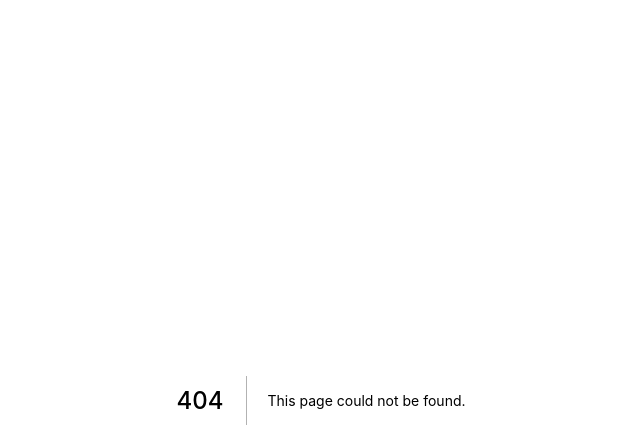
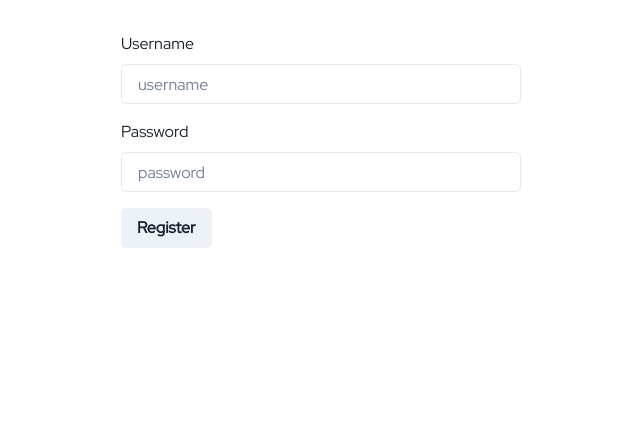
Before and after one commit to johnmarion1126/cratedigging, a Next.js app in the folder client/: page /register in a window 1280 px wide. Before the commit this address had no page. Shown: the top 448 px of the page, without its empty margins (319-959 px from the left). Built offline with nearby package versions, Linux system fonts and the light colour scheme; no server answers.

Commit message:
Create register form (#7)
* Create register file

* Set up apollo client

* Create input field atom

* Create wrapper component

* Add elements and styling to register page

* Connect register api to register page

* Add error message for register

```diff
--- a/client/package.json
+++ b/client/package.json
@@ -15,6 +15,7 @@
     "@emotion/react": "^11.9.3",
     "@emotion/styled": "^11.9.3",
     "@fontsource/red-hat-display": "^4.5.9",
+    "formik": "^2.2.9",
     "framer-motion": "^6.3.11",
     "graphql": "^16.5.0",
     "next": "12.1.6",
--- /dev/null
+++ b/client/src/atoms/InputField.tsx
@@ -0,0 +1,32 @@
+import React, { InputHTMLAttributes } from 'react';
+import {
+  FormControl, FormErrorMessage, FormLabel, Input, Textarea,
+} from '@chakra-ui/react';
+import { useField } from 'formik';
+
+type InputFieldProps = InputHTMLAttributes<HTMLInputElement> & {
+  label: string;
+  name: string;
+  textarea?: boolean;
+}
+
+const InputField: React.FC<InputFieldProps> = ({
+  label,
+  textarea,
+  ...props
+}) => {
+  const [field, { error }] = useField(props);
+
+  let InputType: any = Input;
+  if (textarea) InputType = Textarea;
+
+  return (
+    <FormControl isInvalid={!!error}>
+      <FormLabel htmlFor={field.name}>{label}</FormLabel>
+      <InputType {...field} {...props} id={field.name} />
+      {error ? <FormErrorMessage>{error}</FormErrorMessage> : null}
+    </FormControl>
+  );
+};
+
+export default InputField;
--- /dev/null
+++ b/client/src/components/Wrapper.tsx
@@ -0,0 +1,20 @@
+import React from 'react';
+import { Box } from '@chakra-ui/react';
+
+export type WrapperVariant = 'small' | 'regular';
+
+interface WrapperProps {
+  variant?: WrapperVariant
+  children: React.ReactNode
+}
+
+const Wrapper: React.FC<WrapperProps> = ({
+  children,
+  variant = 'regular',
+}) => (
+  <Box mt={8} mx="auto" maxW={variant === 'regular' ? '800px' : '400px'} w="100%">
+    { children }
+  </Box>
+);
+
+export default Wrapper;
--- /dev/null
+++ b/client/src/graphql/mutations/register.ts
@@ -0,0 +1,18 @@
+import { gql } from '@apollo/client';
+
+const REGISTER = gql`
+mutation($input: UsernamePasswordInput!) {
+  register(input: $input) {
+    user {
+      id
+      username
+    }
+    errors {
+      field
+      message
+    }
+  }
+}
+`;
+
+export default REGISTER;
--- a/client/src/pages/_app.tsx
+++ b/client/src/pages/_app.tsx
@@ -2,12 +2,21 @@ import React from 'react';
 import '@fontsource/red-hat-display';
 import type { AppProps } from 'next/app';
 import { ChakraProvider } from '@chakra-ui/react';
+import { ApolloClient, ApolloProvider, InMemoryCache } from '@apollo/client';
 import theme from '../theme';
 
+const client = new ApolloClient({
+  uri: process.env.NEXT_PUBLIC_API_URI,
+  cache: new InMemoryCache(),
+  credentials: 'include',
+});
+
 const MyApp = ({ Component, pageProps }: AppProps) => (
-  <ChakraProvider resetCSS theme={theme}>
-    <Component {...pageProps} />
-  </ChakraProvider>
+  <ApolloProvider client={client}>
+    <ChakraProvider resetCSS theme={theme}>
+      <Component {...pageProps} />
+    </ChakraProvider>
+  </ApolloProvider>
 );
 
 export default MyApp;
--- /dev/null
+++ b/client/src/pages/register.tsx
@@ -0,0 +1,59 @@
+import React from 'react';
+import dynamic from 'next/dynamic';
+import { Form, Formik } from 'formik';
+import { useRouter } from 'next/router';
+import { useMutation } from '@apollo/client';
+import { Box, Button } from '@chakra-ui/react';
+
+import toErrorMap from '../utils/toErrorMap';
+import Wrapper from '../components/Wrapper';
+import InputField from '../atoms/InputField';
+import REGISTER from '../graphql/mutations/register';
+
+interface registerProps {}
+
+const Register: React.FC<registerProps> = () => {
+  const router = useRouter();
+  const [register] = useMutation(REGISTER);
+
+  return (
+    <Wrapper variant="small">
+      <Formik
+        initialValues={{ username: '', password: '' }}
+        onSubmit={async (values, { setErrors }) => {
+          const response = await register({ variables: { input: values } });
+          if (response.data?.register.errors) {
+            setErrors(toErrorMap(response.data.register.errors));
+          } else if (response.data?.register.user) {
+            router.push('/');
+          }
+        }}
+      >
+        {({ isSubmitting }) => (
+          <Form>
+            <InputField
+              name="username"
+              placeholder="username"
+              label="Username"
+            />
+            <Box mt={4}>
+              <InputField
+                name="password"
+                placeholder="password"
+                label="Password"
+                type="password"
+              />
+            </Box>
+            <Button type="submit" mt={4} isLoading={isSubmitting}>
+              Register
+            </Button>
+          </Form>
+        )}
+      </Formik>
+    </Wrapper>
+  );
+};
+
+export default dynamic(() => Promise.resolve(Register), {
+  ssr: false,
+});
--- /dev/null
+++ b/client/src/utils/toErrorMap.ts
@@ -0,0 +1,15 @@
+interface FieldError {
+  field: string,
+  message: string
+}
+
+const toErrorMap = (errors: FieldError[]) => {
+  const errorMap: Record<string, string> = {};
+  errors.forEach(({ field, message }) => {
+    errorMap[field] = message;
+  });
+
+  return errorMap;
+};
+
+export default toErrorMap;
```
Also changed, not shown: client/.eslintrc.json, 2 other files (tests, documents, lock files or other folders).
